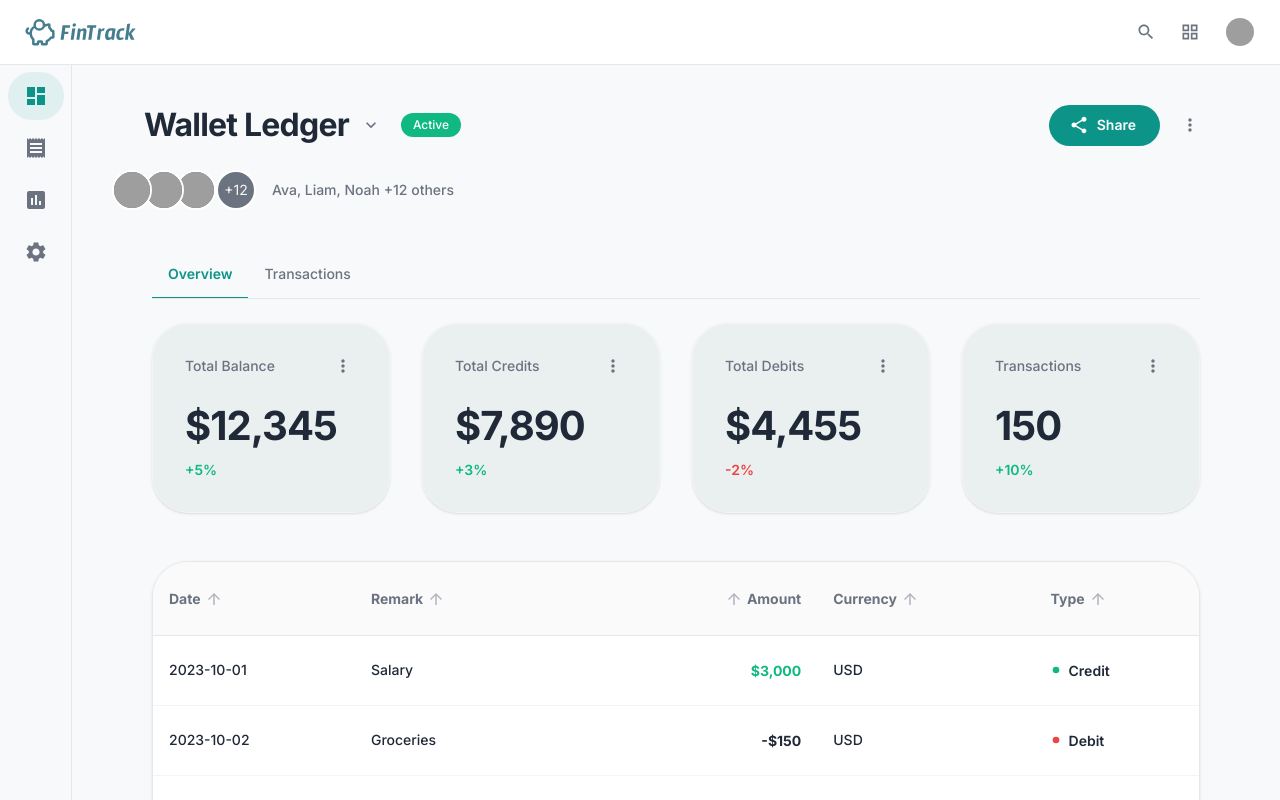
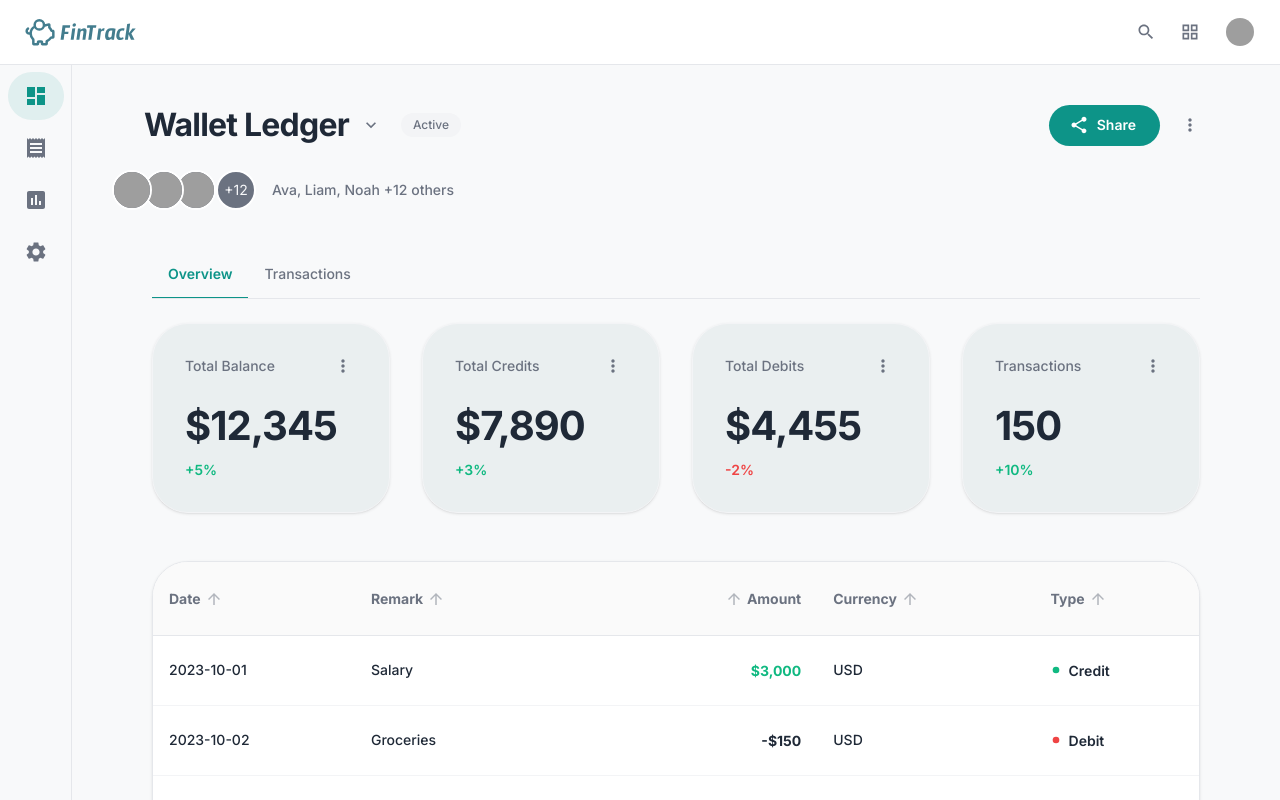
Before and after one commit to belloibrahv/wallet-ledger, a Next.js app: page / in a window 1280 px wide. Shown: the top 800 px of the page. Built offline with nearby package versions, Linux system fonts and the light colour scheme; grey boxes are pictures that could not be loaded.

Commit message:
remove color

```diff
--- a/src/components/dashboard/PageHeader.tsx
+++ b/src/components/dashboard/PageHeader.tsx
@@ -61,7 +61,7 @@ export function PageHeader() {
             </IconButton>
           </Box>
 
-          <StatusBadge status="active" label="Active" />
+          <StatusBadge status="inactive" label="Active" />
         </Box>
 
         <Box sx={{ display: 'flex', alignItems: 'center', gap: 1.5 }}>
@@ -83,7 +83,7 @@ export function PageHeader() {
                 boxShadow: 'none',
               },
               '&:focus-visible': {
-                outline: "2px solid #0D9488",
+                outline: "2px solid #4B8B9F",
                 outlineOffset: "2px",
               },
             }}
```
